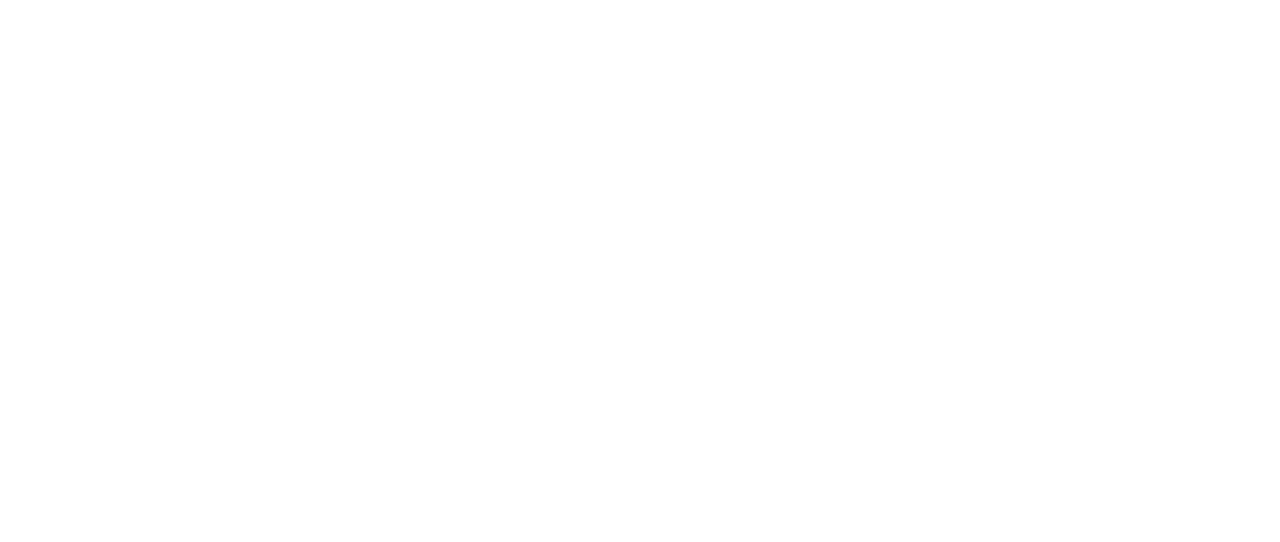
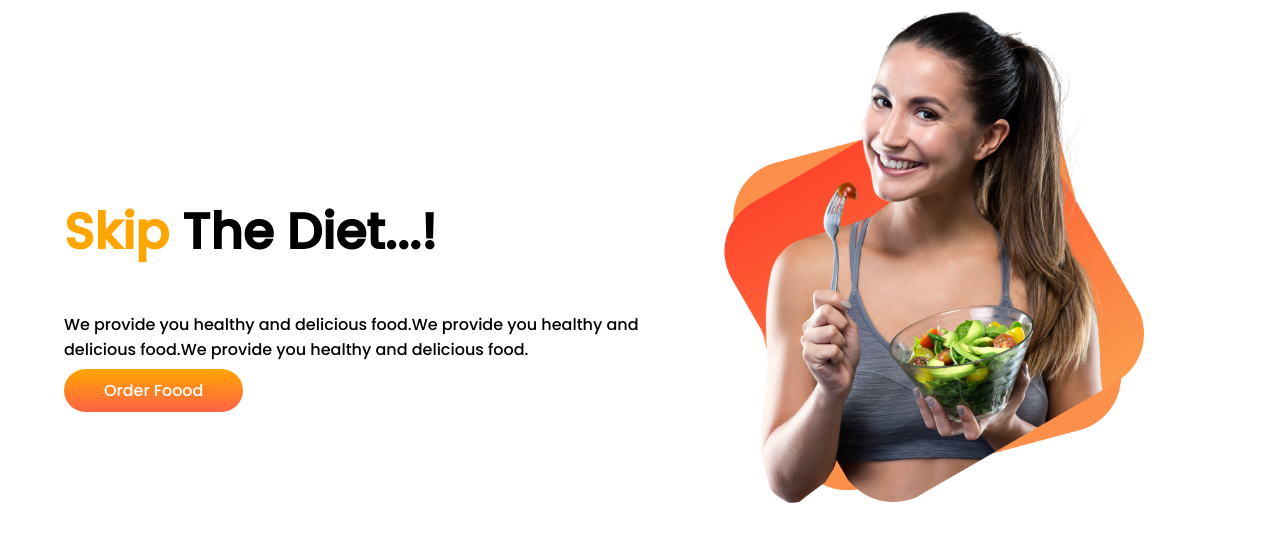
Before and after one commit to engr-mahmudul/Food_Corner, a plain HTML site: page index.html in a window 1280 px wide. Drawn offline with Linux system fonts and the light colour scheme.

Commit message:
first sesction half

```diff
--- a/index.html
+++ b/index.html
@@ -1,13 +1,30 @@
 <!DOCTYPE html>
 <html lang="en">
+
 <head>
     <meta charset="UTF-8">
     <meta http-equiv="X-UA-Compatible" content="IE=edge">
     <meta name="viewport" content="width=device-width, initial-scale=1.0">
     <title>Food Corner</title>
+
+    <link rel="preconnect" href="https://fonts.googleapis.com">
+    <link rel="preconnect" href="https://fonts.gstatic.com" crossorigin>
+    <link href="https://fonts.googleapis.com/css2?family=Poppins:wght@500&display=swap" rel="stylesheet">
     <link rel="stylesheet" href="style.css">
 </head>
+
 <body>
+    <section class="intro">
+        <div id="h1_top_padding" class="half_width">
+            <h1> <span class="span_color">Skip</span> The Diet...!</h1>
+            <p id="p_wight">We provide you healthy and delicious food.We provide you healthy and  delicious food.We provide you healthy and delicious food.
+            </p>
+            <a  target="_blank" class="link_button" href="https://www.foodpanda.com.bd/?gclid=CjwKCAjw_o-HBhAsEiwANqYhp5pt6jqMRHc5pg_1uxC9YKwrCgRHT617bCG9jsEoz_ikoVds6mNGNBoCsvIQAvD_BwE">Order Foood</a>
+        </div>
+        <div class="half_width">
+            <img src="images/first.png" alt="">
+        </div>
+    </section>
+</body>
 
-</body>
 </html>
--- a/style.css
+++ b/style.css
@@ -1,3 +1,38 @@
 body{
     margin: 0px;
+    font-family: 'Poppins', sans-serif;
 }
+.intro{
+    display: flex;
+}
+.half_width{
+    width: 50%;
+    padding-left: 5%;
+}
+.span_color{
+    color: orange;
+}
+h1{
+    font-size: 50px;
+
+}
+#h1_top_padding{
+padding-top: 12%;
+}
+#p_wight{
+
+   font-weight: 300;
+}
+.half_width img{
+    width: 80%;
+}
+.link_button{
+    text-decoration: none;
+
+    padding: 10px 40px;
+    background-image: linear-gradient(orange,tomato);
+    font-weight: 300;
+    color: white;
+    border-radius: 50px;
+    margin-top: 20px;
+}
```
Also changed, not shown: images/first.png (added).
